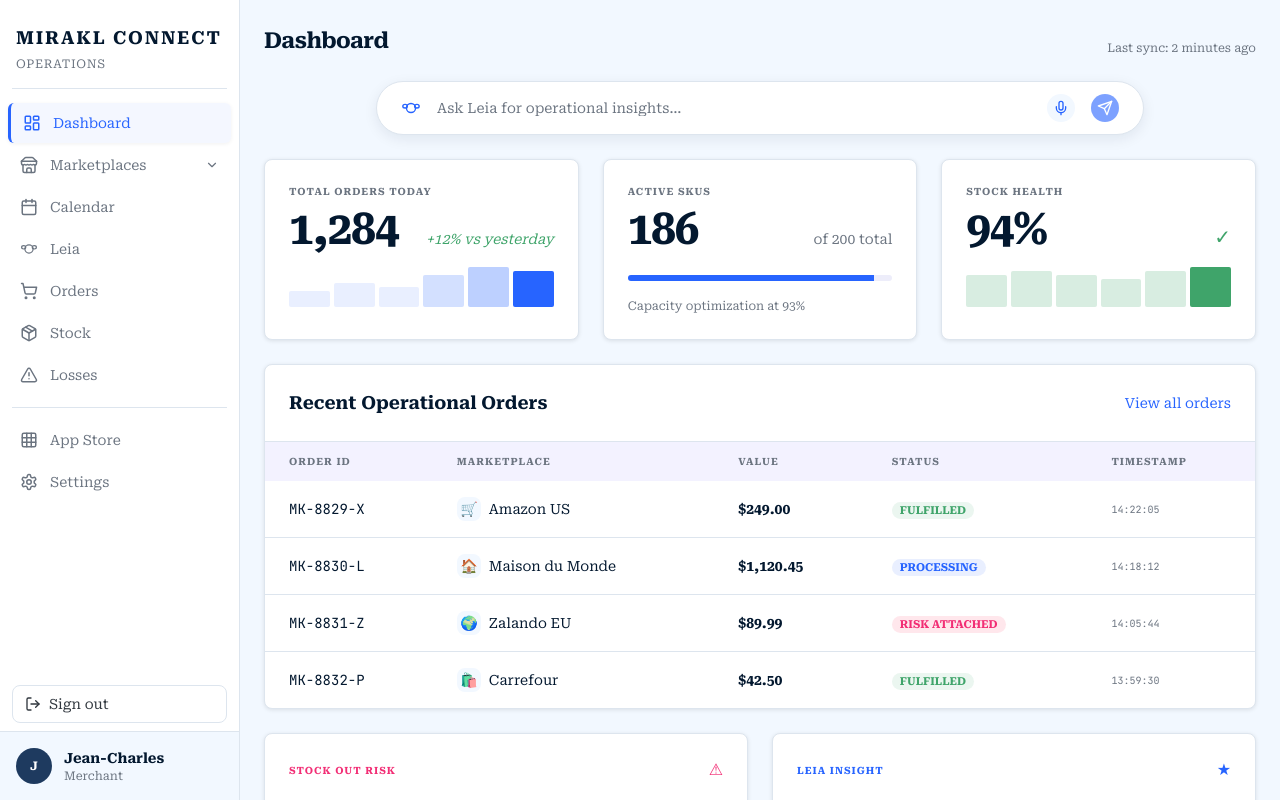
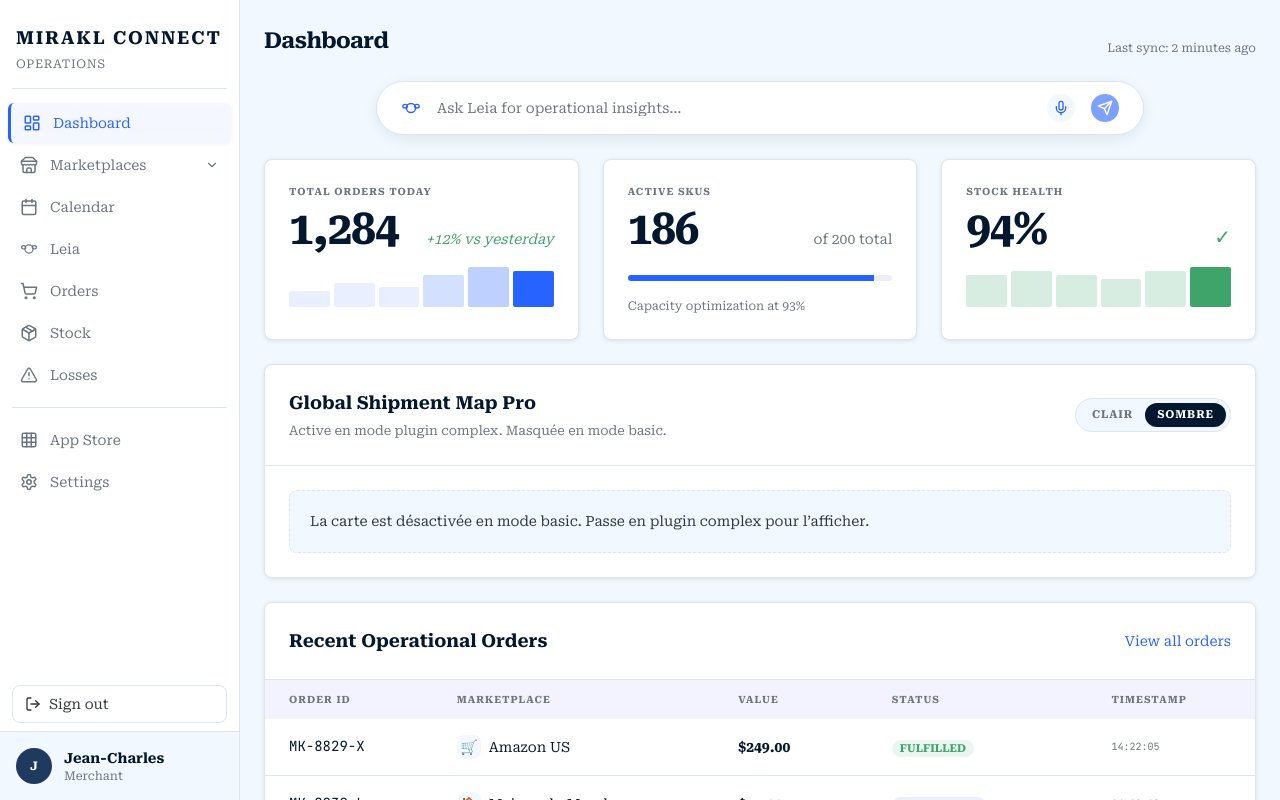
Before and after one commit to Ianlaur/Hackathon_mirakl, a Next.js app in the folder src/: page /dashboard in a window 1280 px wide. Shown: the top 800 px of the page. Built offline with nearby package versions, Linux system fonts and the light colour scheme.

Commit message:
feat(dashboard-map): replace plugin toggle with light/dark map mode

```diff
--- a/src/app/dashboard/page.tsx
+++ b/src/app/dashboard/page.tsx
@@ -1,8 +1,18 @@
 'use client'
 
+import dynamic from 'next/dynamic'
 import { useState } from 'react'
 import { Send, Mic, Loader2 } from 'lucide-react'
 import { useAudioRecorder } from '@/components/useAudioRecorder'
+import { usePluginContext } from '@/contexts/PluginContext'
+
+const GlobalShipmentTracker = dynamic(
+  () => import('@/components/map/GlobalShipmentTracker'),
+  {
+    ssr: false,
+    loading: () => <div className="h-[380px] animate-pulse rounded-xl bg-slate-900/80" />,
+  }
+)
 
 const orders = [
   { id: 'MK-8829-X', marketplace: 'Amazon US', icon: '🛒', value: '$249.00', status: 'FULFILLED', statusStyle: 'text-[#3FA46A] bg-[#3FA46A]/10', time: '14:22:05' },
@@ -21,11 +31,13 @@
 export default function DashboardPage() {
   const [query, setQuery] = useState('')
   const [transcribing, setTranscribing] = useState(false)
+  const [mapTheme, setMapTheme] = useState<'dark' | 'light'>('dark')
   const [sending, setSending] = useState(false)
   const [chatError, setChatError] = useState<string | null>(null)
   const [sessionId, setSessionId] = useState<string | null>(null)
   const [chatMessages, setChatMessages] = useState<DashboardChatMessage[]>([])
   const recorder = useAudioRecorder()
+  const { isProPluginActive } = usePluginContext()
   const recording = recorder.state === 'recording'
   const starting = recorder.state === 'requesting'
 
@@ -257,6 +269,57 @@
         </div>
       </div>
 
+      {/* Global Map Card with plugin logic */}
+      <div className="bg-white border border-[#DDE5EE] rounded-lg shadow-[0_1px_4px_rgba(0,0,0,0.1)]">
+        <div className="p-6 border-b border-[#DDE5EE] flex flex-wrap items-center justify-between gap-3">
+          <div>
+            <h2 className="font-serif text-lg font-bold text-[#03182F]">Global Shipment Map Pro</h2>
+            <p className="font-serif text-[13px] text-[#6B7480] mt-1">
+              Active en mode plugin complex. Masquée en mode basic.
+            </p>
+          </div>
+
+          <div className="inline-flex items-center rounded-full border border-[#DDE5EE] bg-[#F2F8FF] p-1">
+            <button
+              type="button"
+              onClick={() => setMapTheme('light')}
+              className={`rounded-full px-3 py-1 text-[11px] font-semibold uppercase tracking-[0.08em] transition-colors ${
+                mapTheme === 'light'
+                  ? 'bg-white text-[#03182F] shadow-sm'
+                  : 'text-[#6B7480] hover:text-[#30373E]'
+              }`}
+            >
+              Clair
+            </button>
+            <button
+              type="button"
+              onClick={() => setMapTheme('dark')}
+              className={`rounded-full px-3 py-1 text-[11px] font-semibold uppercase tracking-[0.08em] transition-colors ${
+                mapTheme === 'dark'
+                  ? 'bg-[#03182F] text-white shadow-sm'
+                  : 'text-[#6B7480] hover:text-[#30373E]'
+              }`}
+            >
+              Sombre
+            </button>
+          </div>
+        </div>
+
+        {isProPluginActive ? (
+          <div className={`p-4 ${mapTheme === 'dark' ? 'bg-[#0B1020]' : 'bg-[#EEF3FB]'}`}>
+            <GlobalShipmentTracker height={380} mapTheme={mapTheme} />
+          </div>
+        ) : (
+          <div className="p-6">
+            <div className="rounded-lg border border-dashed border-[#DDE5EE] bg-[#F2F8FF] p-5">
+              <p className="font-serif text-[14px] text-[#30373E]">
+                La carte est désactivée en mode basic. Passe en plugin complex pour l’afficher.
+              </p>
+            </div>
+          </div>
+        )}
+      </div>
+
       {/* Orders Table */}
       <div className="bg-white border border-[#DDE5EE] rounded-lg shadow-[0_1px_4px_rgba(0,0,0,0.1)]">
         <div className="p-6 border-b border-[#DDE5EE] flex items-center justify-between">
--- a/src/components/map/GlobalShipmentTracker.tsx
+++ b/src/components/map/GlobalShipmentTracker.tsx
@@ -7,7 +7,12 @@
 import TrackerToolbar from '@/components/map/TrackerToolbar'
 import { useShipmentLayers } from '@/hooks/useShipmentLayers'
 import { mockShipments } from '@/lib/mockShipments'
-import { MAP_STYLE_URL, aggregatePorts, midpointCoordinates } from '@/lib/shipmentUtils'
+import {
+  MAP_STYLE_DARK_URL,
+  MAP_STYLE_LIGHT_URL,
+  aggregatePorts,
+  midpointCoordinates,
+} from '@/lib/shipmentUtils'
 import type { PortCluster, Shipment, ShipmentStatus } from '@/types/shipment'
 
 interface GlobalShipmentTrackerProps {
@@ -15,6 +20,7 @@
   selectedShipmentId?: string
   onShipmentSelect?: (id: string) => void
   height?: number | string
+  mapTheme?: 'dark' | 'light'
 }
 
 const INITIAL_MAP_VIEW_STATE: MapViewState = {
@@ -52,6 +58,7 @@
   selectedShipmentId,
   onShipmentSelect,
   height = 340,
+  mapTheme = 'dark',
 }: GlobalShipmentTrackerProps) {
   const containerRef = useRef<HTMLDivElement | null>(null)
   const animationFrameRef = useRef<number | null>(null)
@@ -69,6 +76,7 @@
 
   const baseShipments = shipments && shipments.length > 0 ? shipments : mockShipments
   const resolvedSelectedId = selectedShipmentId ?? internalSelectedId
+  const mapStyle = mapTheme === 'light' ? MAP_STYLE_LIGHT_URL : MAP_STYLE_DARK_URL
 
   const enrichedShipments = useMemo(
     () =>
@@ -255,14 +263,18 @@
   return (
     <div
       ref={containerRef}
-      className="relative overflow-hidden rounded-xl border border-slate-700/70 bg-slate-900"
+      className={`relative overflow-hidden rounded-xl border ${
+        mapTheme === 'dark'
+          ? 'border-slate-700/70 bg-slate-900'
+          : 'border-slate-300 bg-[#EEF3FB]'
+      }`}
       style={{ height: resolvedHeight }}
     >
       <div className="absolute inset-0">
         <MapCanvas
           viewState={mapViewState}
           onViewStateChange={setMapViewState}
-          mapStyle={MAP_STYLE_URL}
+          mapStyle={mapStyle}
           layers={layers}
           onHover={handleHover}
           onClick={handleArcClick}
--- a/src/lib/shipmentUtils.ts
+++ b/src/lib/shipmentUtils.ts
@@ -44,9 +44,15 @@
 
 const MAPTILER_KEY = process.env.NEXT_PUBLIC_MAPTILER_KEY?.trim()
 
-export const MAP_STYLE_URL = MAPTILER_KEY
+export const MAP_STYLE_DARK_URL = MAPTILER_KEY
   ? `https://api.maptiler.com/maps/dataviz-dark/style.json?key=${MAPTILER_KEY}`
   : 'https://tiles.openfreemap.org/styles/dark'
+
+export const MAP_STYLE_LIGHT_URL = MAPTILER_KEY
+  ? `https://api.maptiler.com/maps/backdrop/style.json?key=${MAPTILER_KEY}`
+  : 'https://tiles.openfreemap.org/styles/bright'
+
+export const MAP_STYLE_URL = MAP_STYLE_DARK_URL
 
 export function getStatusColor(status: ShipmentStatus) {
   return STATUS_COLORS[status]
```
